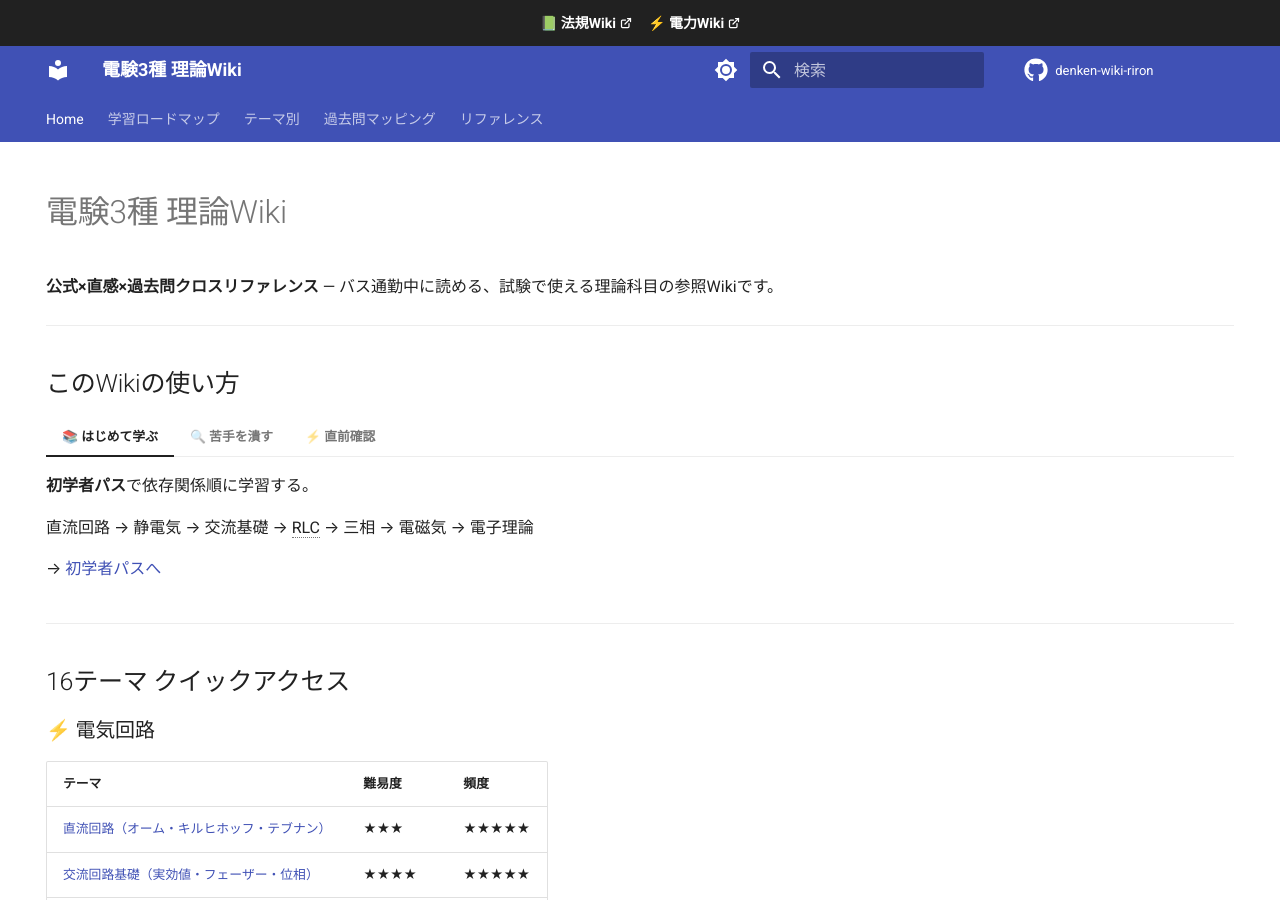
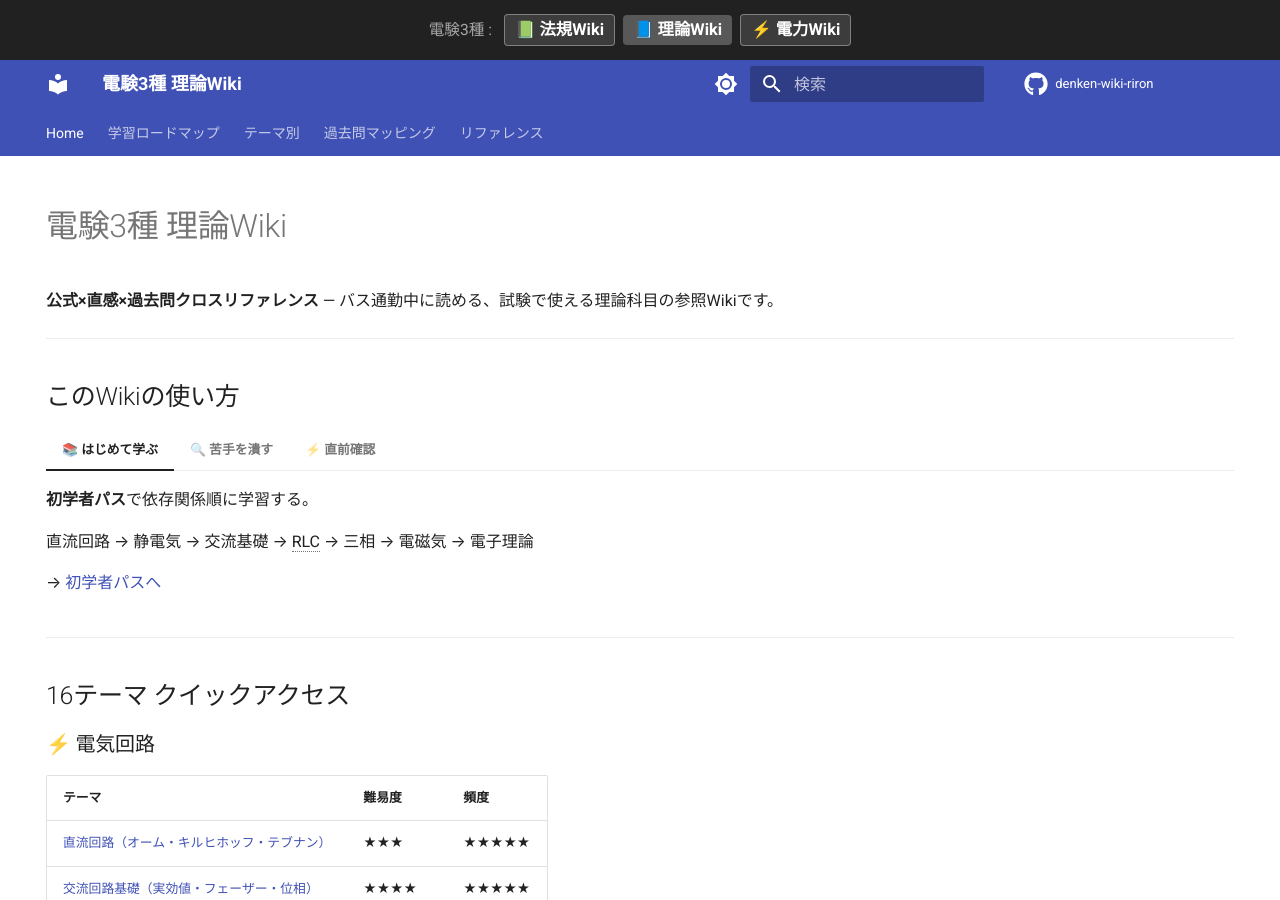
Before and after one commit to kfurufuru/denken-wiki-riron, an MkDocs documentation site: the page built from docs/index.md, in a window 1280 px wide and 900 px high. Built offline with MkDocs 1.6.1 and Material for MkDocs 9.7.7, drawn with Linux system fonts in a browser that asks for light colours; comment, search, counter and statistics services are not loaded.

Commit message:
feat: アナウンスバーをボタンデザインに統一（現在地ハイライト付き）

```diff
--- a/overrides/main.html
+++ b/overrides/main.html
@@ -1,16 +1,20 @@
 {% extends "base.html" %}
 
 {% block announce %}
-  <div style="display:flex; gap:16px; align-items:center; justify-content:center;">
+  <div style="display:flex; gap:8px; align-items:center; justify-content:center; flex-wrap:wrap; padding:2px 0;">
+    <span style="font-size:0.78rem; color:rgba(255,255,255,0.6); margin-right:4px;">電験3種 :</span>
     <a href="https://kfurufuru.github.io/denken-wiki/"
-       style="font-weight:600; color:#fff; text-decoration:none; display:flex; align-items:center; gap:4px;">
+       style="font-weight:600; color:#fff; text-decoration:none; background:rgba(255,255,255,0.12); border:1px solid rgba(255,255,255,0.35); border-radius:4px; padding:2px 10px; font-size:0.82rem;"
+       onmouseover="this.style.background='rgba(255,255,255,0.22)'" onmouseout="this.style.background='rgba(255,255,255,0.12)'">
       📗 法規Wiki
-      <svg xmlns="http://www.w3.org/2000/svg" width="12" height="12" viewBox="0 0 24 24" fill="none" stroke="currentColor" stroke-width="2.5" stroke-linecap="round" stroke-linejoin="round"><path d="M18 13v6a2 2 0 0 1-2 2H5a2 2 0 0 1-2-2V8a2 2 0 0 1 2-2h6"/><polyline points="15 3 21 3 21 9"/><line x1="10" y1="14" x2="21" y2="3"/></svg>
     </a>
+    <span style="font-weight:700; color:#fff; background:rgba(255,255,255,0.25); border-radius:4px; padding:2px 10px; font-size:0.82rem;">
+      📘 理論Wiki
+    </span>
     <a href="https://kfurufuru.github.io/denken-wiki-denryoku/"
-       style="font-weight:600; color:#fff; text-decoration:none; display:flex; align-items:center; gap:4px;">
+       style="font-weight:600; color:#fff; text-decoration:none; background:rgba(255,255,255,0.12); border:1px solid rgba(255,255,255,0.35); border-radius:4px; padding:2px 10px; font-size:0.82rem;"
+       onmouseover="this.style.background='rgba(255,255,255,0.22)'" onmouseout="this.style.background='rgba(255,255,255,0.12)'">
       ⚡ 電力Wiki
-      <svg xmlns="http://www.w3.org/2000/svg" width="12" height="12" viewBox="0 0 24 24" fill="none" stroke="currentColor" stroke-width="2.5" stroke-linecap="round" stroke-linejoin="round"><path d="M18 13v6a2 2 0 0 1-2 2H5a2 2 0 0 1-2-2V8a2 2 0 0 1 2-2h6"/><polyline points="15 3 21 3 21 9"/><line x1="10" y1="14" x2="21" y2="3"/></svg>
     </a>
   </div>
 {% endblock %}
```
